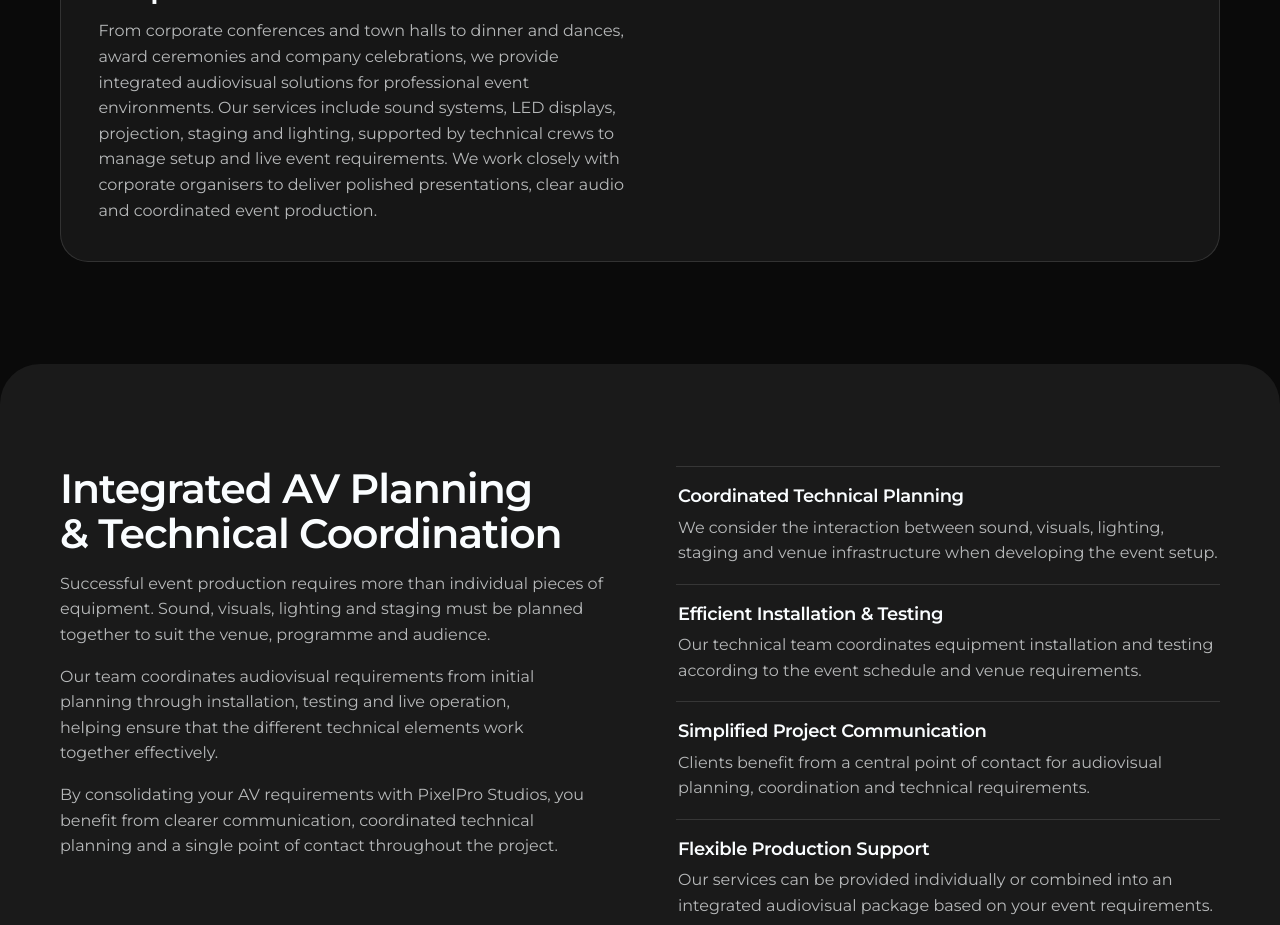
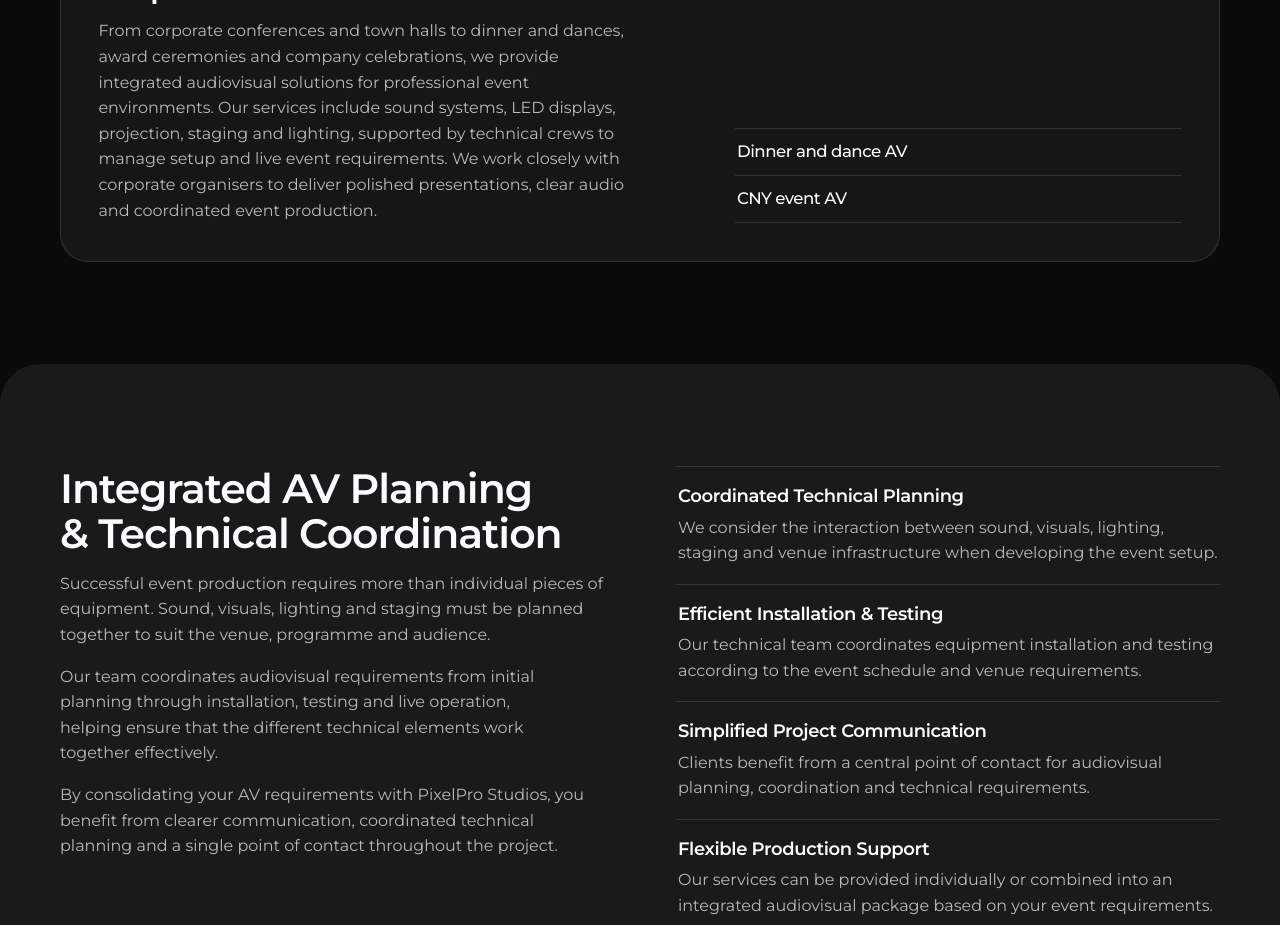
Before and after one commit to PixelPro-Studios/pixelpro-website, a Next.js app: page /services/av-systems in a window 1280 px wide. Shown: the part 5200-6125 px from the top of the page. Built offline with nearby package versions, Linux system fonts and the light colour scheme.

Commit message:
LED and AV pages: 'Who we work with' tabs show their event names again, as plain words until those pages are live

```diff
--- a/app/mockup/_v3/ServiceV3.tsx
+++ b/app/mockup/_v3/ServiceV3.tsx
@@ -529,11 +529,18 @@ function Buyers({ b, tone }: { b: ServiceV2Content["buyers"]; tone: string }) {
             </div>
             {cur.links.length > 0 && (
               <div className="v3-links">
-                {cur.links.map((l) => (
-                  <ArrowLink key={l.href} href={l.href}>
-                    {l.label}
-                  </ArrowLink>
-                ))}
+                {/* href "" = that page is not live yet: show the words, no link */}
+                {cur.links.map((l) =>
+                  l.href ? (
+                    <ArrowLink key={l.label} href={l.href}>
+                      {l.label}
+                    </ArrowLink>
+                  ) : (
+                    <span key={l.label} className="v3-alink">
+                      <span>{l.label}</span>
+                    </span>
+                  ),
+                )}
               </div>
             )}
           </div>
--- a/app/mockup/av-systems-v3/content.ts
+++ b/app/mockup/av-systems-v3/content.ts
@@ -100,11 +100,11 @@ export const c: ServiceV2Content = {
   buyers: {
     title: "Who we work with",
     items: [
-      { tab: "Corporate", who: "Corporate Events & Functions", events: "Conferences, dinner and dances", copy: "From corporate conferences and town halls to dinner and dances, award ceremonies and company celebrations, we provide integrated audiovisual solutions for professional event environments. Our services include sound systems, LED displays, projection, staging and lighting, supported by technical crews to manage setup and live event requirements. We work closely with corporate organisers to deliver polished presentations, clear audio and coordinated event production.", links: [] },
-      { tab: "Schools", who: "Schools & Educational Institutions", events: "Speech days, graduations", copy: "From speech days and graduation ceremonies to school concerts, orientation programmes and celebrations, we provide audiovisual solutions tailored to educational environments. Our team understands the importance of clear communication, safe installations, reliable equipment and professional event execution. We regularly work with MOE schools and understand their procurement processes. As a GeBIZ-registered vendor listed on GeBIZ Mall, we support purchases through GeBIZ and SAP Ariba, as well as e-invoicing.", links: [] },
+      { tab: "Corporate", who: "Corporate Events & Functions", events: "Conferences, dinner and dances", copy: "From corporate conferences and town halls to dinner and dances, award ceremonies and company celebrations, we provide integrated audiovisual solutions for professional event environments. Our services include sound systems, LED displays, projection, staging and lighting, supported by technical crews to manage setup and live event requirements. We work closely with corporate organisers to deliver polished presentations, clear audio and coordinated event production.", links: [{ label: "Dinner and dance AV", href: "" }, { label: "CNY event AV", href: "" }] },
+      { tab: "Schools", who: "Schools & Educational Institutions", events: "Speech days, graduations", copy: "From speech days and graduation ceremonies to school concerts, orientation programmes and celebrations, we provide audiovisual solutions tailored to educational environments. Our team understands the importance of clear communication, safe installations, reliable equipment and professional event execution. We regularly work with MOE schools and understand their procurement processes. As a GeBIZ-registered vendor listed on GeBIZ Mall, we support purchases through GeBIZ and SAP Ariba, as well as e-invoicing.", links: [{ label: "School sound system rental", href: "" }] },
       { tab: "Government", who: "Government & Community Events", events: "National celebrations, community programmes", copy: "We provide audiovisual production services for public events, community programmes, national celebrations and outdoor gatherings. Our capabilities include sound reinforcement, LED displays, stage lighting and technical operations for a variety of event environments. PixelPro Studios is GeBIZ registered and bizSAFE Level 3 certified, with experience supporting large-scale public events, including the National Day 2026 celebrations at Marina Barrage.", links: [{ label: "Our charity promotion", href: "/promotions/promotion-charity-singapore-led-walls-event/" }] },
-      { tab: "Brands", who: "Brand Activations & Roadshows", events: "Roadshows, retail activations", copy: "Create engaging brand experiences with professional audiovisual solutions for product launches, promotional roadshows, retail activations and exhibitions. We provide LED displays, sound systems, staging, lighting and media production services to support impactful presentations and audience engagement. Our team can coordinate multiple AV elements to suit the event's visual direction, venue and technical requirements.", links: [] },
-      { tab: "Agencies", who: "Event Agencies & Organisers", events: "Technical AV production partner", copy: "PixelPro Studios works with event agencies and professional organisers as a technical audiovisual production partner. From equipment rental and technical planning to installation and live operation, we support event productions with professional AV systems and experienced crews. Our integrated services allow agencies to coordinate multiple technical requirements through a single AV partner while maintaining flexibility across different project scopes.", links: [] },
+      { tab: "Brands", who: "Brand Activations & Roadshows", events: "Roadshows, retail activations", copy: "Create engaging brand experiences with professional audiovisual solutions for product launches, promotional roadshows, retail activations and exhibitions. We provide LED displays, sound systems, staging, lighting and media production services to support impactful presentations and audience engagement. Our team can coordinate multiple AV elements to suit the event's visual direction, venue and technical requirements.", links: [{ label: "Roadshow LED screen", href: "" }] },
+      { tab: "Agencies", who: "Event Agencies & Organisers", events: "Technical AV production partner", copy: "PixelPro Studios works with event agencies and professional organisers as a technical audiovisual production partner. From equipment rental and technical planning to installation and live operation, we support event productions with professional AV systems and experienced crews. Our integrated services allow agencies to coordinate multiple technical requirements through a single AV partner while maintaining flexibility across different project scopes.", links: [{ label: "Event production", href: "" }] },
     ],
   },
   compare: {
--- a/app/mockup/led-walls-v3/content.ts
+++ b/app/mockup/led-walls-v3/content.ts
@@ -110,11 +110,11 @@ export const c: ServiceV2Content = {
   buyers: {
     title: "Built around your kind of event",
     items: [
-      { tab: "Corporate", who: "Corporate Events", events: "Dinner and dances, conferences", copy: "From dinner and dances and corporate town halls to annual celebrations and conferences, we provide professional LED displays and integrated AV solutions to deliver polished, engaging event experiences.", links: [] },
-      { tab: "Schools", who: "Schools & Educational Institutions", events: "Graduations, speech days", copy: "Supporting graduations, speech days, performances and school celebrations with reliable LED wall, audio and lighting solutions. Experienced in educational events and familiar with institutional procurement requirements.", links: [] },
+      { tab: "Corporate", who: "Corporate Events", events: "Dinner and dances, conferences", copy: "From dinner and dances and corporate town halls to annual celebrations and conferences, we provide professional LED displays and integrated AV solutions to deliver polished, engaging event experiences.", links: [{ label: "Dinner and dance AV", href: "" }, { label: "CNY event AV", href: "" }] },
+      { tab: "Schools", who: "Schools & Educational Institutions", events: "Graduations, speech days", copy: "Supporting graduations, speech days, performances and school celebrations with reliable LED wall, audio and lighting solutions. Experienced in educational events and familiar with institutional procurement requirements.", links: [{ label: "School sound system rental", href: "" }] },
       { tab: "Government", who: "Government & Community Events", events: "National celebrations, public screenings", copy: "Supporting national celebrations, community programmes and public events with professional LED displays and technical production services. GeBIZ registered and bizSAFE Level 3 certified.", links: [{ label: "Our charity promotion", href: "/promotions/promotion-charity-singapore-led-walls-event/" }] },
-      { tab: "Brands", who: "Brand Activations & Roadshows", events: "Mall roadshows, retail activations", copy: "Create engaging brand experiences with vibrant LED displays for product launches, exhibitions, retail activations and promotional roadshows. Customisable screen configurations help maximise visibility and audience engagement.", links: [] },
-      { tab: "Agencies", who: "Event Agencies & Organisers", events: "Technical production partner", copy: "A reliable technical production partner for event agencies and professional organisers. We provide integrated LED wall, staging, sound and lighting services, backed by experienced crews and smooth project coordination.", links: [] },
+      { tab: "Brands", who: "Brand Activations & Roadshows", events: "Mall roadshows, retail activations", copy: "Create engaging brand experiences with vibrant LED displays for product launches, exhibitions, retail activations and promotional roadshows. Customisable screen configurations help maximise visibility and audience engagement.", links: [{ label: "Roadshow LED screen", href: "" }] },
+      { tab: "Agencies", who: "Event Agencies & Organisers", events: "Technical production partner", copy: "A reliable technical production partner for event agencies and professional organisers. We provide integrated LED wall, staging, sound and lighting services, backed by experienced crews and smooth project coordination.", links: [{ label: "Event production", href: "" }] },
     ],
   },
   compare: {
```
